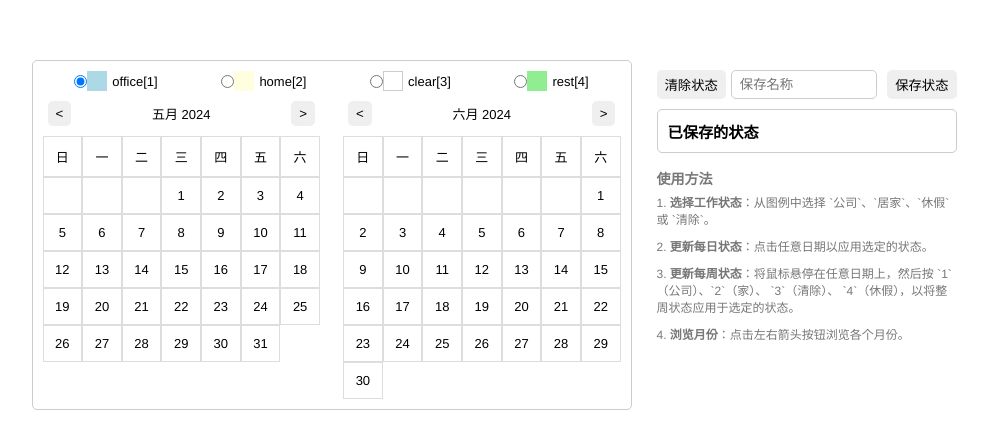
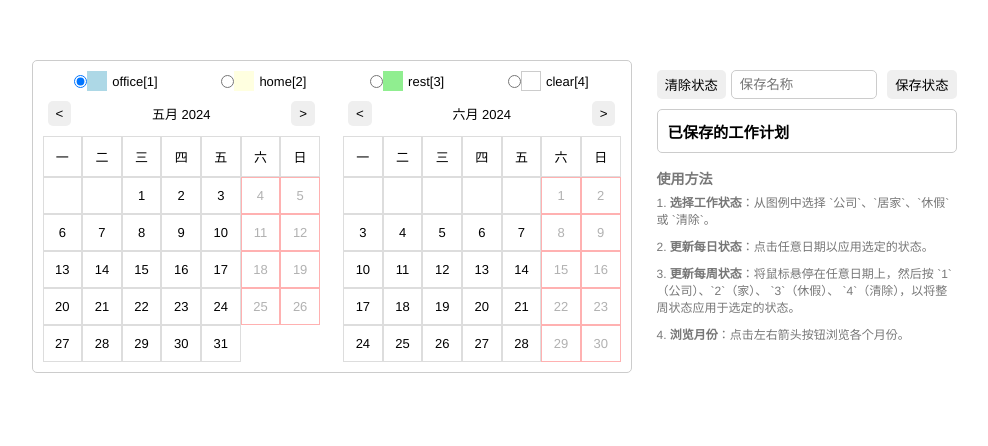
Before and after one commit to xiangrui09/homeWarkCalendarTools, a Vue app: page / in a window 1280 px wide. Shown: the top 446 px of the page, without its empty margins (141-1129 px from the left). Built offline with nearby package versions, Linux system fonts and the light colour scheme.

Commit message:
msg create

```diff
--- a/package.json
+++ b/package.json
@@ -1,5 +1,5 @@
 {
-  "name": "work-calendar",
+  "name": "",
   "version": "0.1.0",
   "private": true,
   "scripts": {
--- a/src/components/WorkCalendar.vue
+++ b/src/components/WorkCalendar.vue
@@ -41,12 +41,13 @@
                 <button @click="saveWorkStatus">保存状态</button>
             </div>
             <div class="saved-status">
-                <h3>已保存的状态</h3>
+                <h3>已保存的工作计划</h3>
                 <ul>
                     <li v-for="(status, name) in savedStatuses" :key="name">
                         <span class="name" @click="loadWorkStatus(name)">{{ name }}</span>
                         <button @click="deleteWorkStatus(name)">删除</button>
                         <button @click="renameWorkStatus(name)">重命名</button>
+                        <button @click="updateSavedWorkStatus(name)">更新</button>
                     </li>
                 </ul>
             </div>
@@ -54,7 +55,7 @@
                 <h3>使用方法</h3>
                 <p>1. <strong>选择工作状态</strong>：从图例中选择 `公司`、`居家`、`休假` 或 `清除`。</p>
                 <p>2. <strong>更新每日状态</strong>：点击任意日期以应用选定的状态。</p>
-                <p>3. <strong>更新每周状态</strong>：将鼠标悬停在任意日期上，然后按 `1`（公司）、`2`（家）、 `3`（清除）、 `4`（休假），以将整周状态应用于选定的状态。</p>
+                <p>3. <strong>更新每周状态</strong>：将鼠标悬停在任意日期上，然后按 `1`（公司）、`2`（家）、 `3`（休假）、 `4`（清除），以将整周状态应用于选定的状态。</p>
                 <p>4. <strong>浏览月份</strong>：点击左右箭头按钮浏览各个月份。</p>
             </div>
         </div>
@@ -71,13 +72,13 @@
                     "一月", "二月", "三月", "四月", "五月", "六月",
                     "七月", "八月", "九月", "十月", "十一月", "十二月"
                 ],
-                weekdays: ["日", "一", "二", "三", "四", "五", "六"],
+                weekdays: ["一", "二", "三", "四", "五", "六", "日"],
                 workStatus: JSON.parse(localStorage.getItem('workStatus')) || {}, // Load work status from localStorage
                 selectedStatus: 'office', // 默认选择公司
                 hoveredDay: null, // 当前鼠标悬停的日期
                 saveName: '', // 保存状态的名称
                 savedStatuses: JSON.parse(localStorage.getItem('savedStatuses')) || {}, // Load saved statuses from localStorage
-                types: ['office', 'home', 'clear', 'rest'] // 状态类型
+                types: ['office', 'home', 'rest', 'clear'] // 状态类型
             };
         },
         computed: {
@@ -124,6 +125,7 @@
                 if (!this.saveName) return;
                 this.$set(this.savedStatuses, this.saveName, JSON.parse(JSON.stringify(this.workStatus)));
                 localStorage.setItem('savedStatuses', JSON.stringify(this.savedStatuses));
+                this.clearWorkStatus(); // 清除当前日历视图
             },
             loadWorkStatus(name) {
                 this.workStatus = JSON.parse(JSON.stringify(this.savedStatuses[name]));
@@ -140,6 +142,11 @@
                 this.$delete(this.savedStatuses, oldName);
                 localStorage.setItem('savedStatuses', JSON.stringify(this.savedStatuses));
             },
+            updateSavedWorkStatus(name) {
+                this.$set(this.savedStatuses, name, JSON.parse(JSON.stringify(this.workStatus)));
+                localStorage.setItem('savedStatuses', JSON.stringify(this.savedStatuses));
+                this.clearWorkStatus(); // 清除当前日历视图
+            },
             daysInMonth(month) {
                 const year = this.currentYear;
                 const date = new Date(year, month, 1);
@@ -152,7 +159,7 @@
             },
             paddedDaysInMonth(month) {
                 const days = this.daysInMonth(month);
-                const firstDayOfWeek = days[0].getDay();
+                const firstDayOfWeek = (days[0].getDay() + 6) % 7; // Adjust to make Monday the first day
                 const paddingDays = Array(firstDayOfWeek).fill(null);
                 return paddingDays.concat(days);
             },
@@ -170,10 +177,10 @@
                         status = 'home';
                         break;
                     case '3':
-                        status = null;
+                        status = 'rest';
                         break;
                     case '4':
-                        status = 'rest';
+                        status = null;
                         break;
                     default:
                         return;
@@ -182,7 +189,7 @@
             },
             updateWeekStatus(day, status) {
                 const startOfWeek = new Date(day);
-                startOfWeek.setDate(day.getDate() - day.getDay());
+                startOfWeek.setDate(day.getDate() - ((day.getDay() + 6) % 7)); // Adjust to make Monday the start of the week
                 for (let i = 0; i < 7; i++) {
                     const currentDay = new Date(startOfWeek);
                     currentDay.setDate(startOfWeek.getDate() + i);
@@ -191,62 +198,70 @@
                 }
                 localStorage.setItem('workStatus', JSON.stringify(this.workStatus)); // Save work status to localStorage
             }
-        },
-        mounted() {
-            this.$el.focus();
         }
     };
 </script>
 
-<style lang="scss" scoped>
-  *{
-    margin:0;
-    padding:0;
+<style scoped lang="scss">
+  * {
+    margin: 0;
+    padding: 0;
     box-sizing: border-box;
   }
-  html,body{
+
+  html, body {
     font-size: 13px;
   }
-  button{
-    padding:5px 8px;
-    border-radius:5px;
-    border:0 none;
-    margin:0 5px;
+
+  button {
+    padding: 5px 8px;
+    border-radius: 5px;
+    border: 0 none;
+    margin: 0 5px;
     text-align: center;
   }
+
   .wrap {
     display: flex;
     justify-content: center;
-    margin:0 auto;
-    width:90%;
+    margin: 0 auto;
+    width: 90%;
     font-size: 13px;
+
     .calendar {
       padding: 10px;
       border: 1px solid #ccc;
       border-radius: 5px;
-      width:60%;
+      width: 60%;
       max-width: 600px;
+
       .legend {
         display: flex;
         justify-content: space-around;
         margin-bottom: 10px;
+
         label {
           display: flex;
           align-items: center;
+
           .box {
             display: inline-block;
             width: 20px;
             height: 20px;
             margin-right: 5px;
+
             &.office {
               background-color: lightblue;
             }
+
             &.home {
               background-color: lightyellow;
             }
+
             &.rest {
               background-color: lightgreen;
             }
+
             &.clear, &.no-status {
               background-color: white;
               border: 1px solid #ccc;
@@ -254,107 +269,134 @@
           }
         }
       }
+
       .months {
         display: flex;
         justify-content: space-between;
+
         .month {
           width: 48%;
+
           .month-header {
             display: flex;
             justify-content: space-between;
             align-items: center;
             padding-bottom: 10px;
           }
+
           .weekdays, .days {
             display: grid;
             grid-template-columns: repeat(7, 1fr);
+
             div {
               padding: 10px;
               text-align: center;
               border: 1px solid #ddd;
             }
           }
+
           .days {
             div {
               cursor: pointer;
               user-select: none;
+
               &.office {
                 background-color: lightblue;
               }
+
               &.home {
                 background-color: lightyellow;
               }
+
               &.rest {
                 background-color: lightgreen;
               }
+
               &.clear, &.no-status {
                 background-color: white;
+              }
+
+              &:nth-of-type(7n+7),
+              &:nth-of-type(7n+6) {
+                border-color: red;
+                opacity: .3;
               }
             }
           }
         }
       }
     }
+
     .sider {
-      width:320px;
+      width: 320px;
       padding: 10px;
-      margin-left:15px;
+      margin-left: 15px;
+
       .controls {
         margin: 0 -5px 10px;
         display: flex;
         align-items: stretch;
         justify-content: space-between;
         white-space: nowrap;
+
         input {
           margin-right: 5px;
-          border-radius:5px;
-          border:solid 1px #ccc;
-          padding:5px 8px;
+          border-radius: 5px;
+          border: solid 1px #ccc;
+          padding: 5px 8px;
           flex: 1 1 auto;
-          width:0;
+          width: 0;
         }
       }
+
       .saved-status {
         margin-bottom: 10px;
-        border:solid 1px #ccc;
+        border: solid 1px #ccc;
         text-align: left;
-        padding:10px;
-        border-radius:5px;
+        padding: 10px;
+        border-radius: 5px;
+
         ul {
           list-style: none;
           padding: 0;
+
           li {
             display: flex;
             justify-content: space-between;
             align-items: center;
-            margin:5px -5px;
-            .name{
-              padding:5px 8px;
-              border-radius:5px;
-              border:0 none;
-              margin:0 5px;
+            margin: 5px -5px;
+
+            .name {
+              padding: 5px 8px;
+              border-radius: 5px;
+              border: 0 none;
+              margin: 0 5px;
               text-align: center;
             }
-            .name{
+
+            .name {
               background: #b1eaae;
               color: #055300;
-              flex:1 1 auto;
-              cursor:pointer;
+              flex: 1 1 auto;
+              cursor: pointer;
             }
           }
         }
       }
+
       .user-notice {
         h3 {
           margin-bottom: 5px;
         }
+
         p {
           margin: 0 0 10px 0;
         }
+
         font-size: 12px;
-        color:#777;
+        color: #777;
         text-align: left;
-        margin-top:15px;
+        margin-top: 15px;
       }
     }
   }
--- /dev/null
+++ b/src/settings.js
@@ -0,0 +1,16 @@
+module.exports = {
+
+    title: '日历工具',
+    //
+    // /**
+    //  * @type {boolean} true | false
+    //  * @description Whether fix the header
+    //  */
+    // fixedHeader: false,
+    //
+    // /**
+    //  * @type {boolean} true | false
+    //  * @description Whether show the logo in sidebar
+    //  */
+    // sidebarLogo: false
+}
--- a/vue.config.js
+++ b/vue.config.js
@@ -1,18 +1,38 @@
-// const HtmlWebpackPlugin = require('html-webpack-plugin');
+const HtmlWebpackPlugin = require('html-webpack-plugin');
 const { defineConfig } = require('@vue/cli-service')
+const path = require('path')
+const defaultSettings = require('./src/settings.js')
+
+function resolve(dir) {
+  return path.join(__dirname, dir)
+}
+
+const name = defaultSettings.title || 'page title' // page title
 
 module.exports = defineConfig({
   transpileDependencies: true,
   publicPath: process.env.NODE_ENV === 'production'
       ? '/production-sub-path/'
       : '/',
-  // configureWebpack: {
-  //   plugins: [
-  //     new HtmlWebpackPlugin({
-  //       filename: 'index.html',
-  //       template: 'public/index.html'
-  //     })
-  //   ]
-  // }
+  configureWebpack: {
+    // provide the app's title in webpack's name field, so that
+    // it can be accessed in index.html to inject the correct title.
+    name: name,
+    resolve: {
+      alias: {
+        '@': resolve('src'),
+        '~api': '@/api',
+        '~views': '@/views',
+        '~icons': '@/icons',
+        '~components': '@/components'
+      }
+    },
+      // plugins: [
+      //   new HtmlWebpackPlugin({
+      //     filename: 'index.html',
+      //     template: 'public/index.html'
+      //   })
+      // ]
+  },
 
 })
```
